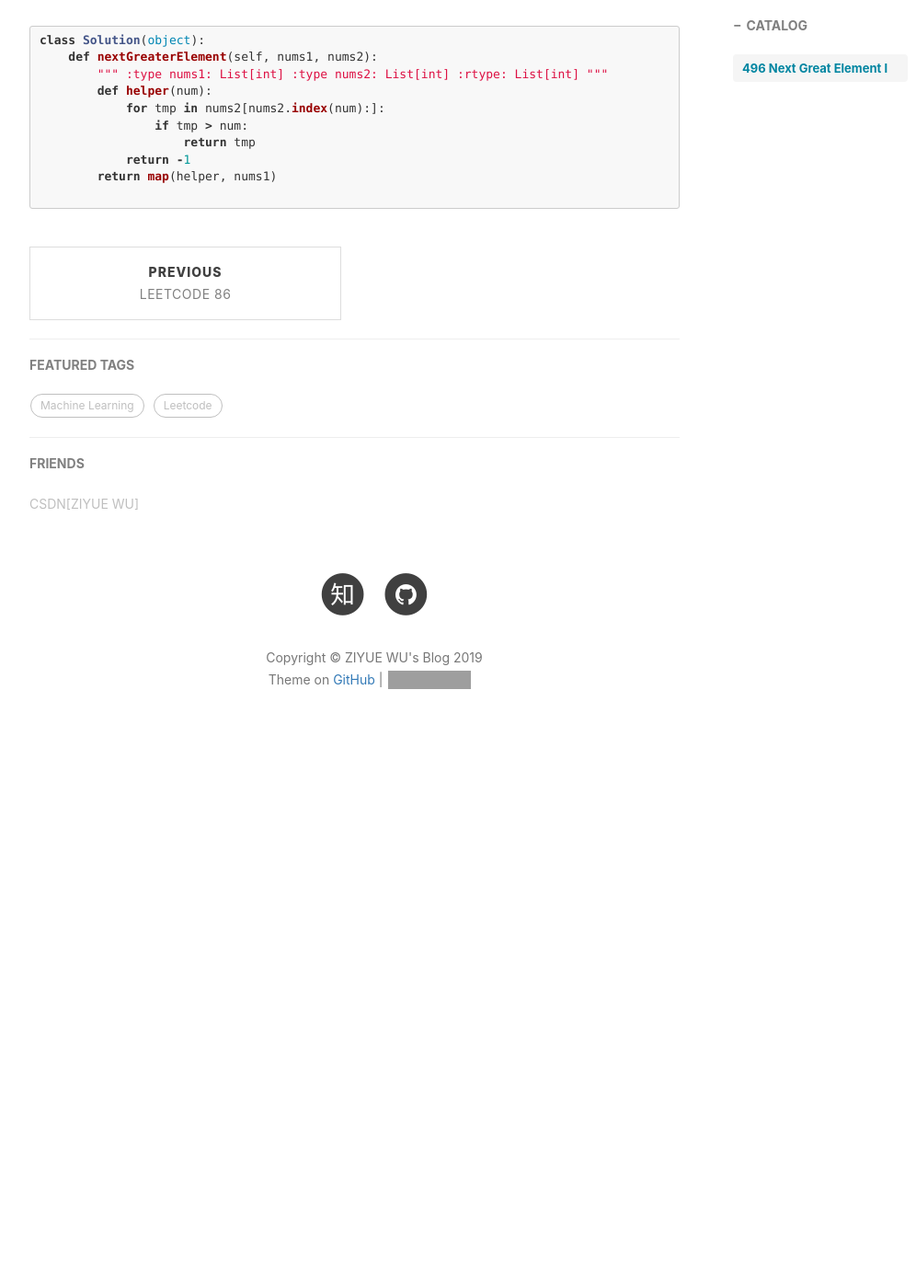
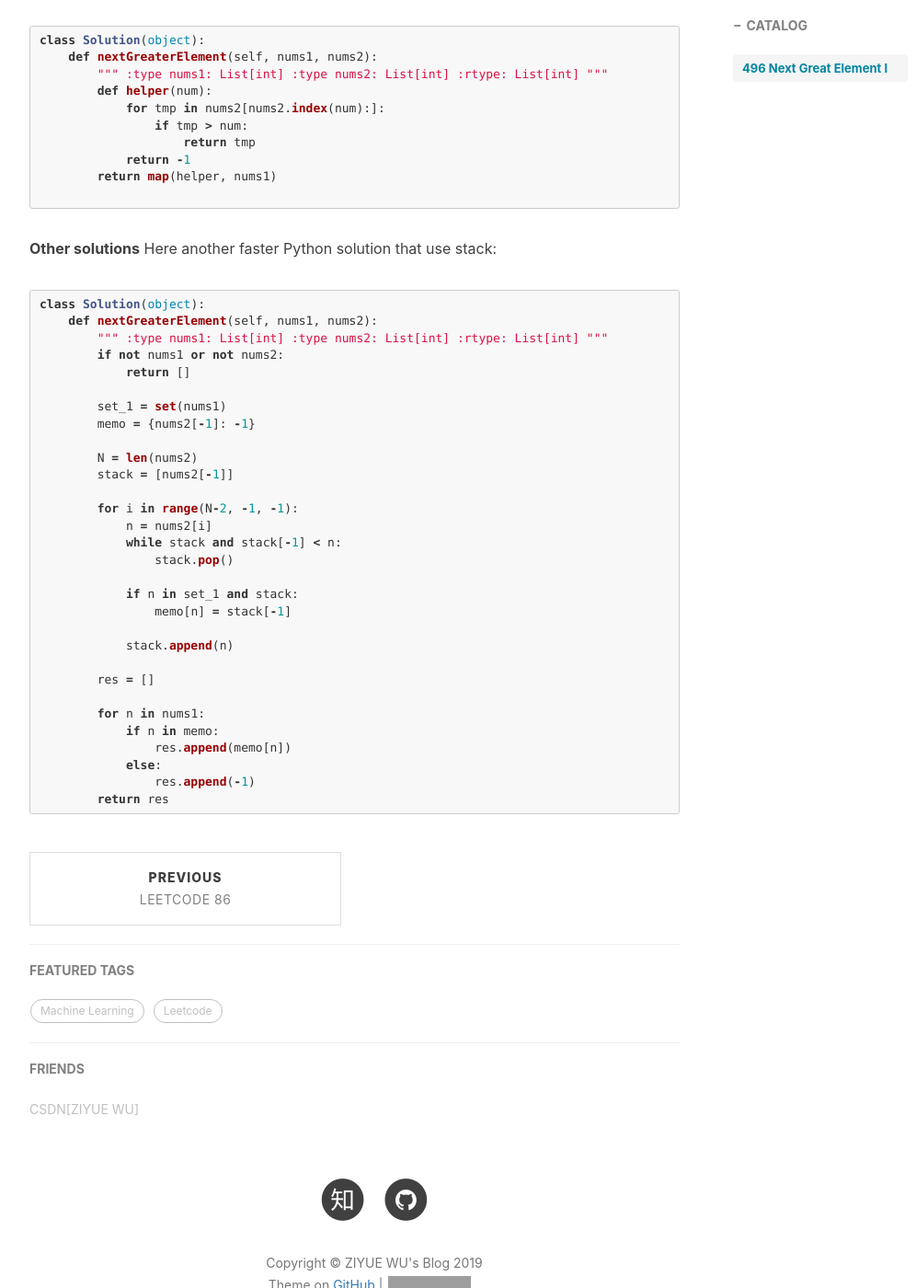
Before and after one commit to ZaccWu/ZaccWu.github.io, a Jekyll site: the page built from _posts/2019-04-23-Leetcode 496 Next Great Element I.md, in a window 1280 px wide and 1400 px high, scrolled down 1993 px. Shown: the whole window at 92% size, without its empty margins (233-1229 px from the left). Built offline with Jekyll 4.4.1, drawn with Linux system fonts in a browser that asks for light colours; nearby versions of some CDN libraries; comment, search, counter and statistics services are not loaded; before the commit the page ends 2836 px from its top, so only the background shows below that; grey boxes are pictures that could not be loaded.

Commit message:
Update 2019-04-23-Leetcode 496 Next Great Element I.md

````diff
--- a/_posts/2019-04-23-Leetcode 496 Next Great Element I.md
+++ b/_posts/2019-04-23-Leetcode 496 Next Great Element I.md
@@ -89,3 +89,42 @@ class Solution(object):
         return map(helper, nums1)
 
 ```
+
+**Other solutions**
+Here another faster Python solution that use stack:
+```python
+class Solution(object):
+    def nextGreaterElement(self, nums1, nums2):
+        """
+        :type nums1: List[int]
+        :type nums2: List[int]
+        :rtype: List[int]
+        """
+        if not nums1 or not nums2:
+            return []
+
+        set_1 = set(nums1)
+        memo = {nums2[-1]: -1}
+
+        N = len(nums2)
+        stack = [nums2[-1]]
+
+        for i in range(N-2, -1, -1):
+            n = nums2[i]
+            while stack and stack[-1] < n:
+                stack.pop()
+
+            if n in set_1 and stack:
+                memo[n] = stack[-1]
+
+            stack.append(n)
+
+        res = []
+
+        for n in nums1:
+            if n in memo:
+                res.append(memo[n])
+            else:
+                res.append(-1)
+        return res
+```
````
